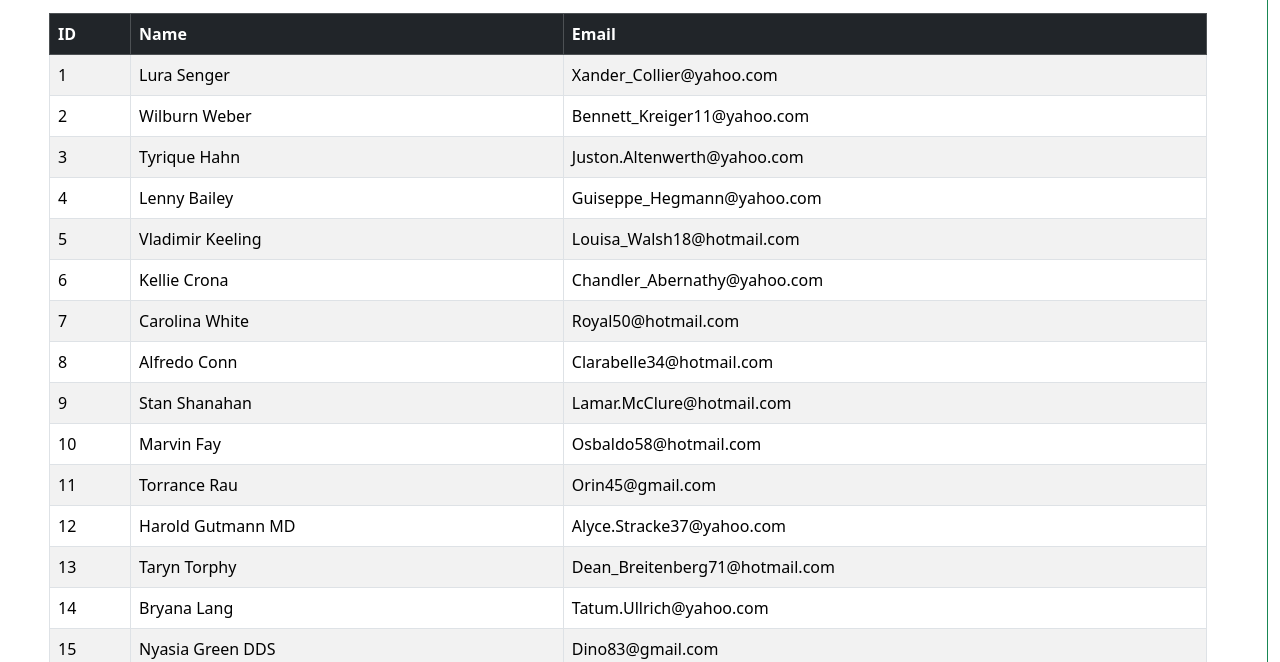
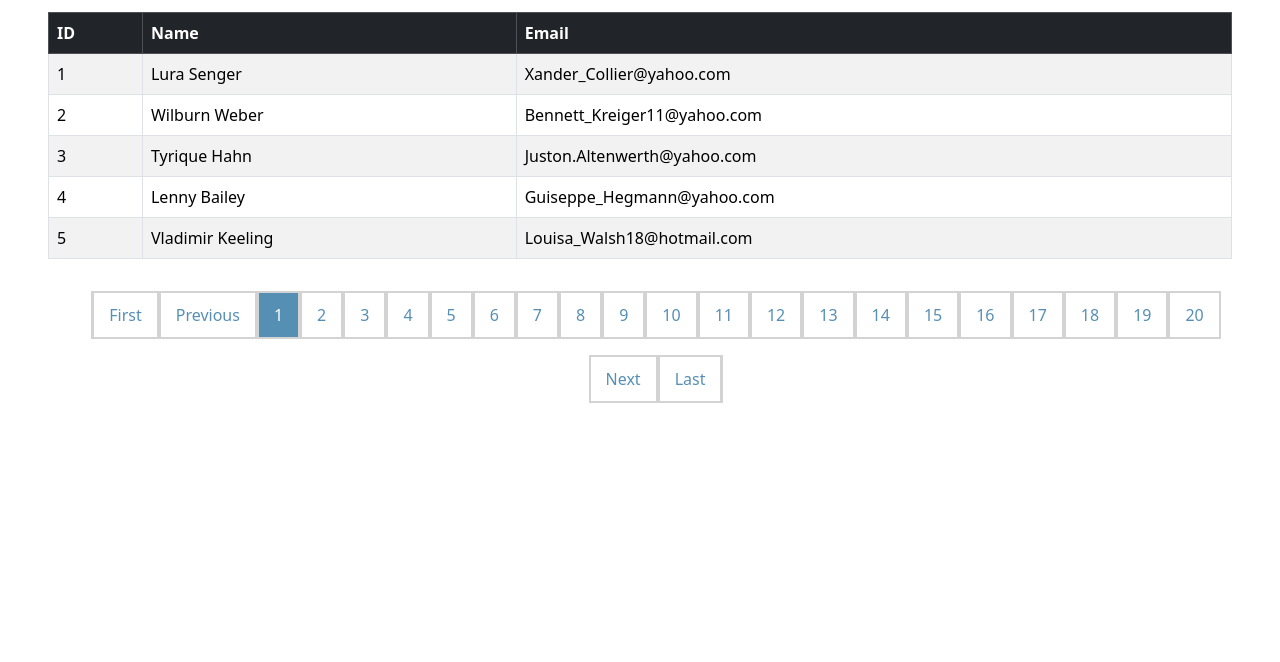
Before and after one commit to DeepikaaAPA/Day14-TaskPagination-FSD57WE-E, a plain HTML site: page index.html in a window 1280 px wide. Shown: the part 138-800 px from the top of the page. Drawn offline with nearby package versions, Linux system fonts and the light colour scheme.

Commit message:
aligning page numbers

```diff
--- a/index.html
+++ b/index.html
@@ -14,7 +14,7 @@
     <link rel="stylesheet" href="styles.css" />
   </head>
   <body>
-    <div class="container-fluid border border-success p-2 p-lg-5 row">
+    <div class="container-fluid p-2 p-lg-5">
       <h1 id="title">Pagination using DOM</h1>
       <p id="description" class="px-3 text-primary lead">
         This page shows implementation of pagination using DOM.
@@ -32,14 +32,21 @@
           <tbody id="table-body"></tbody>
         </table>
       </div>
-      <div id="buttons" class="d-flex justify-contents-center"></div>
-      <ul id="pageBar" class="p-0">
-        <li class="" onclick="firstOnClick()">First</li>
-        <li onclick="previousOnClick()">Previous</li>
-        <li id="page1" class="selected" onclick="pageNoOnClick('page1')">1</li>
-        <!-- <li id="page2" onclick="pageNoOnClick('page2')">2</li>
-      <li id="page3" onclick="pageNoOnClick('page3')">3</li>
-      --></ul>
+      <div id="buttons">
+        <ul id="pageBar"  class="d-flex justify-content-center flex-wrap ">
+          <li class=" first  mb-3 " onclick="firstOnClick()">First</li>
+          <li class=" mb-3" onclick="previousOnClick()">Previous</li>
+          <li
+            id="page1"
+            class="  mb-3 selected"
+            onclick="pageNoOnClick('page1')"
+          >
+            1
+          </li>
+          <!-- <li id="page2" onclick="pageNoOnClick('page2')">2</li>
+        <li id="page3" onclick="pageNoOnClick('page3')">3</li>
+        --></ul>
+      </div>
     </div>
     <script src="script.js"></script>
     <script
--- a/script.js
+++ b/script.js
@@ -503,28 +503,28 @@ let data = [
 
 // console.log(data.length);
 let totalItems = data.length;
-let nItemsPerPage = 20;
+let nItemsPerPage = 5;
 let nPages = Math.ceil(totalItems / nItemsPerPage);
 console.log(nPages);
 
 function loadPageNumbersList() {
   let list = document.getElementById("pageBar");
   for (let i = 2; i <= nPages; i++) {
-    list.innerHTML += `<li id="page${i}" onclick="pageNoOnClick('page${i}')">${i}</li>`;
+    list.innerHTML += `<li class=" mb-3" id="page${i}" onclick="pageNoOnClick('page${i}')">${i}</li>`;
   }
-  list.innerHTML += `<li onclick="nextOnClick()">Next</li>
-    <li class="last" onclick="lastOnClick()">Last</li>`;
+  list.innerHTML += `<li class=" mb-3" onclick="nextOnClick()">Next</li>
+    <li class="last  mb-3" onclick="lastOnClick()">Last</li>`;
   displayPage(1);
 }
 
 loadPageNumbersList();
 function displayPage(pageNo) {
   let end = pageNo * nItemsPerPage;
-  let start = end - nItemsPerPage+1;
-  console.log(start,end,pageNo)
+  let start = end - nItemsPerPage + 1;
+  console.log(start, end, pageNo);
 
   let tbody = document.getElementById("table-body");
-  tbody.innerHTML ="";
+  tbody.innerHTML = "";
   for (let i = start - 1; i < end && i < totalItems; i++) {
     tbody.innerHTML += `<tr><td>${data[i].id}</td>
         <td>${data[i].name}</td>
@@ -544,8 +544,8 @@ function pageNoOnClick(pageNo) {
   let page = document.getElementById(pageNo);
   page.style.backgroundColor = "rgb(86, 143, 180)";
   page.classList.add("selected");
-  console.log(page.innerText,typeof page.innerText)
-  displayPage(+(page.innerText));
+  console.log(page.innerText, typeof page.innerText);
+  displayPage(+page.innerText);
 }
 
 function firstOnClick() {
--- a/styles.css
+++ b/styles.css
@@ -4,8 +4,8 @@ ul {
 }
 ul > li {
   padding: 10px 15px;
-  border: solid 1px lightgrey;
-  border-right: none;
+  border: solid 2px lightgrey;
+
   margin: 0px;
   color: rgb(86, 143, 180);
   cursor: pointer;
@@ -14,8 +14,11 @@ ul > li:hover {
   color: rgb(255, 255, 255);
   background-color: rgb(86, 143, 180) !important;
 }
+.first {
+  border-left: solid 3px lightgrey;
+}
 .last {
-  border-right: solid 1px lightgrey;
+  border-right: solid 3px lightgrey;
 }
 .selected {
   background-color: rgb(86, 143, 180);
```
